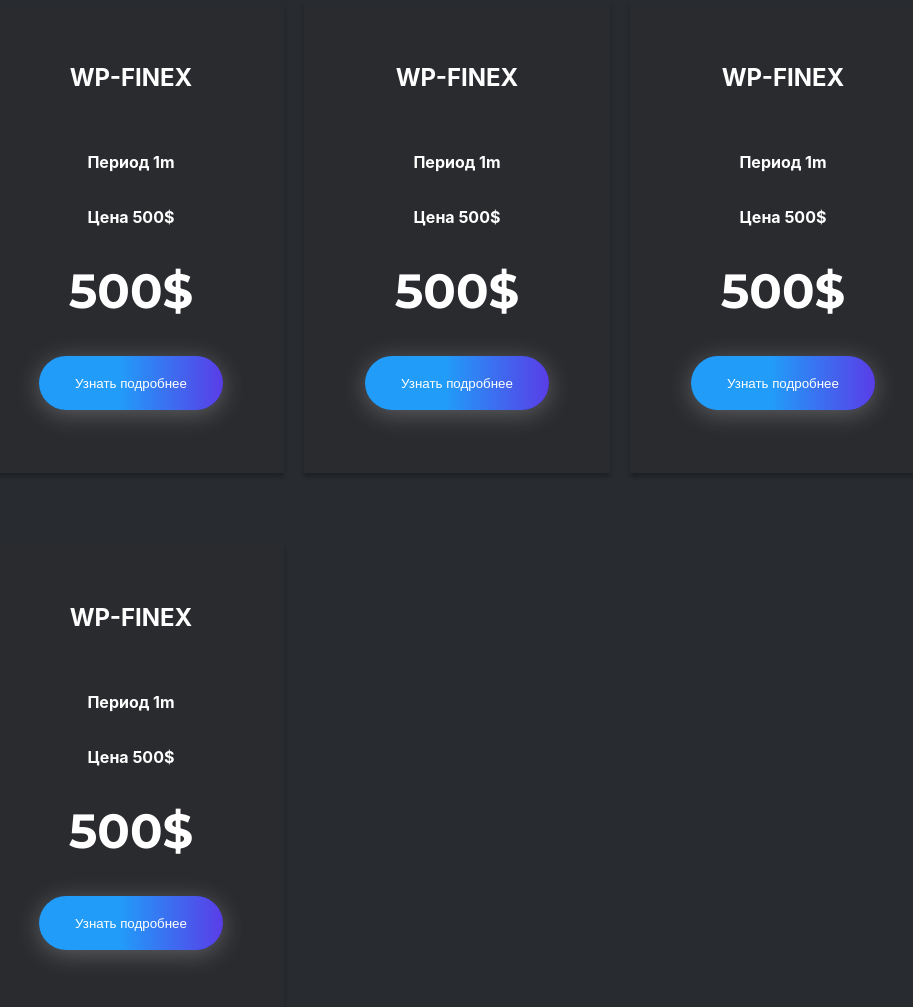
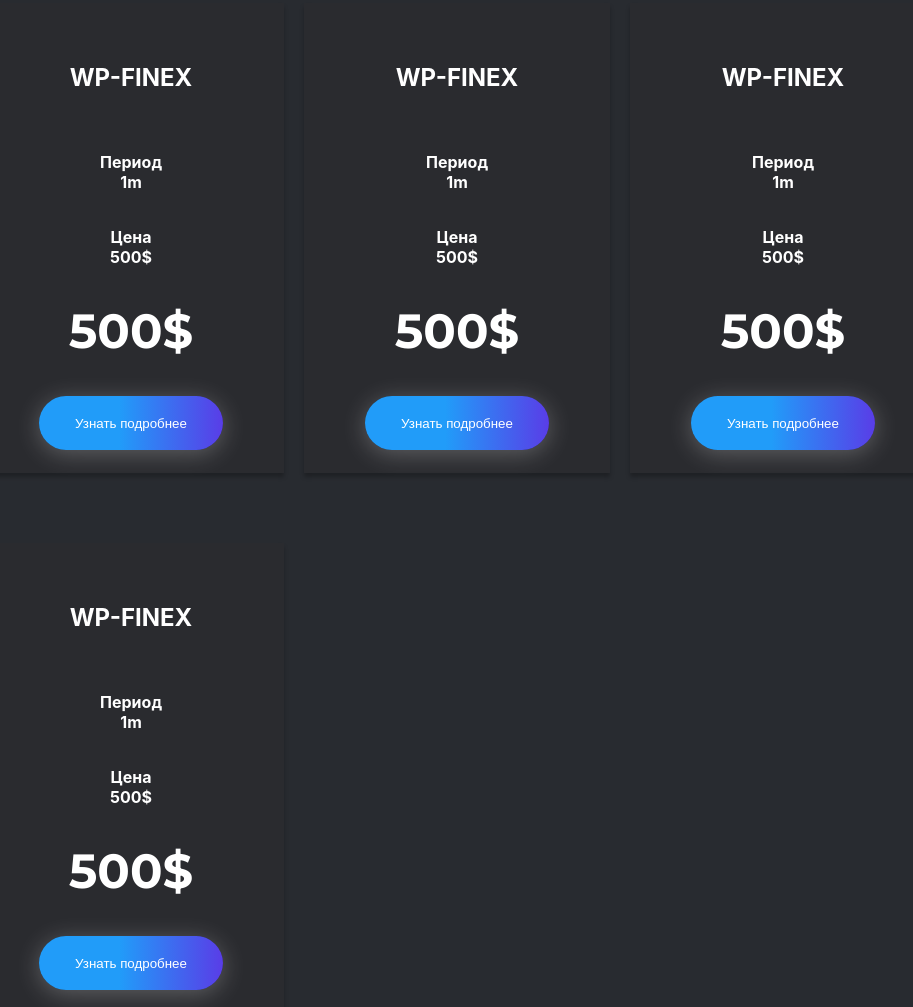
Before and after one commit to sargill/wsb, a plain HTML site: page index.html in a window 1280 px wide. Shown: the part 1005-2012 px from the top of the page, without its empty margins (52-965 px from the left). Drawn offline with nearby package versions, Linux system fonts and the light colour scheme.

Commit message:
Update index.html

```diff
--- a/index.html
+++ b/index.html
@@ -148,12 +148,12 @@
                 <strong class="h1">WP-FINEX</strong>
             </div>
             <div>
-                <strong class="h2">Период                      1m    </strong>
+                <strong class="h2 left">Период </strong> <strong class="h2 right">                    1m    </strong>
             </div>
             <div>
-                <strong class="h2"> Цена                          500$</strong>
+                <strong class="h2 left">Цена </strong> <strong class="h2 right">                   500$    </strong>
             </div>
-            <div>
+            <div class="promo-price">
                 <strong class="h0">500$</strong>
             </div>
             <button class="button absolute-centr"> Узнать подробнее</button>
@@ -163,12 +163,12 @@
                 <strong class="h1">WP-FINEX</strong>
             </div>
             <div>
-                <strong class="h2">Период                      1m    </strong>
+                <strong class="h2 left">Период </strong> <strong class="h2 right">                    1m    </strong>
             </div>
             <div>
-                <strong class="h2"> Цена                          500$</strong>
+                <strong class="h2 left">Цена </strong> <strong class="h2 right">                   500$    </strong>
             </div>
-            <div>
+            <div class="promo-price">
                 <strong class="h0">500$</strong>
             </div>
             <button class="button absolute-centr"> Узнать подробнее</button>
@@ -178,12 +178,12 @@
                 <strong class="h1">WP-FINEX</strong>
             </div>
             <div>
-                <strong class="h2">Период                      1m    </strong>
+                <strong class="h2 left">Период </strong> <strong class="h2 right">                    1m    </strong>
             </div>
             <div>
-                <strong class="h2"> Цена                          500$</strong>
+                <strong class="h2 left">Цена </strong> <strong class="h2 right">                   500$    </strong>
             </div>
-            <div>
+            <div class="promo-price">
                 <strong class="h0">500$</strong>
             </div>
             <button class="button absolute-centr"> Узнать подробнее</button>
@@ -193,12 +193,12 @@
                 <strong class="h1">WP-FINEX</strong>
             </div>
             <div>
-                <strong class="h2">Период                      1m    </strong>
+                <strong class="h2 left">Период </strong> <strong class="h2 right">                    1m    </strong>
             </div>
             <div>
-                <strong class="h2"> Цена                          500$</strong>
+                <strong class="h2 left">Цена </strong> <strong class="h2 right">                   500$    </strong>
             </div>
-            <div>
+            <div class="promo-price">
                 <strong class="h0">500$</strong>
             </div>
             <button class="button absolute-centr"> Узнать подробнее</button>
```
